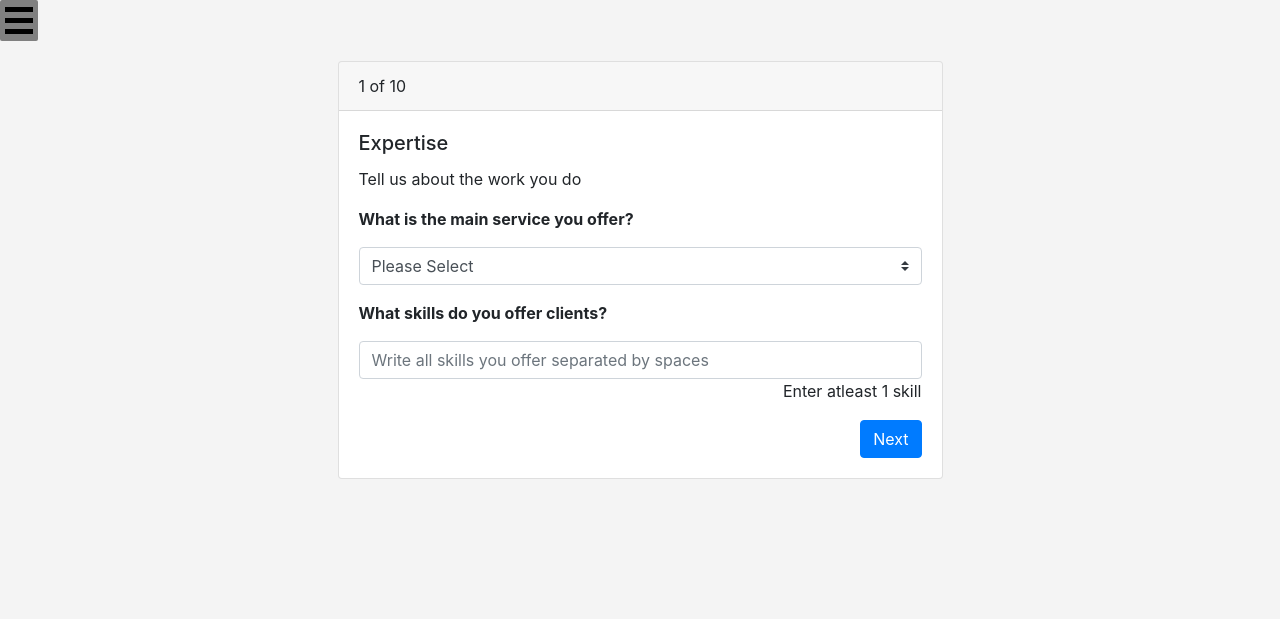
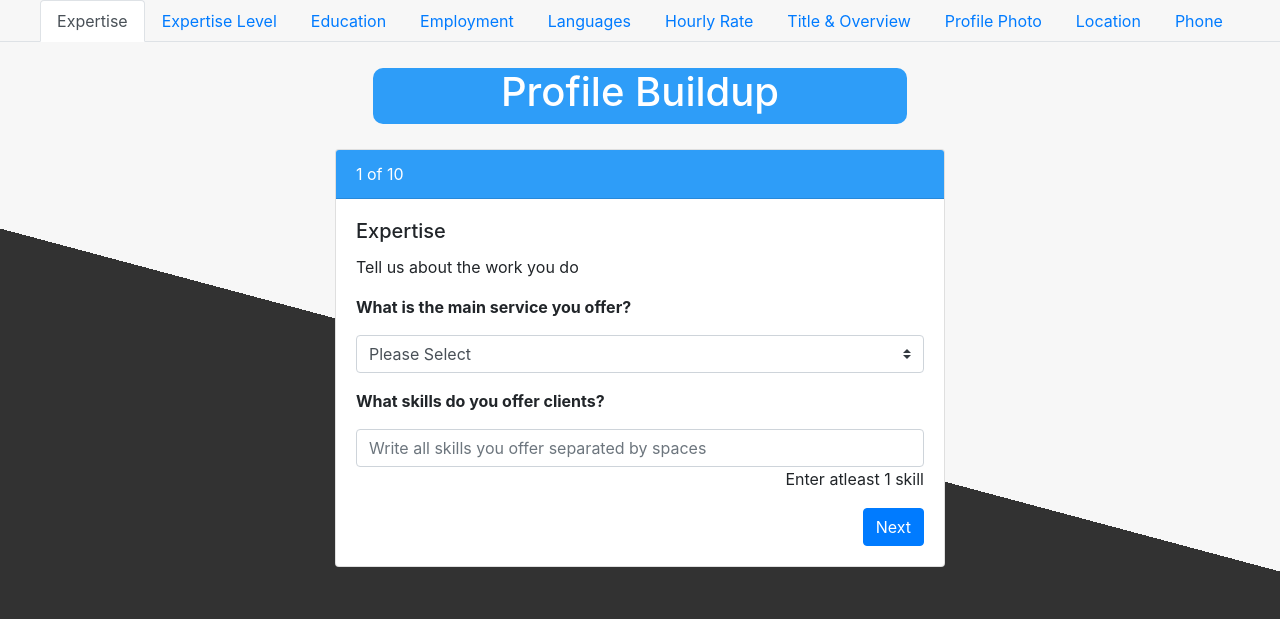
Before and after one commit to Lakshay-Batra/upwork, a PHP site: page /create-your-profile.html in a window 1280 px wide. Shown: the top 619 px of the page. Run offline with PHP 8.4, Linux system fonts and the light colour scheme; some libraries are stand-ins or nearby versions.

Commit message:
Work on Profile buildup page

```diff
--- a/create-your-profile.html
+++ b/create-your-profile.html
@@ -15,36 +15,61 @@
 
 </head>
 
-<body style="background-color: #f4f4f4;">
+<body class="create-your-profile-body">
 
     <!-- side navigation or off-canvas Menu -->
 
-    <div id="mySidenav" class="sidenav">
-        <a href="javascript:void(0)" class="closebtn" onclick="closeNav()">&times;</a>
-        <a href="#">Expertise</a>
-        <a href="#">Expertise Level</a>
-        <a href="#">Education</a>
-        <a href="#">Employment</a>
-        <a href="#">Languages</a>
-        <a href="#">Hourly Rate</a>
-        <a href="#">Title & Overview</a>
-        <a href="#">Employment</a>
-        <a href="">Profile Photo</a>
-        <a href="#">Location</a>
-        <a href="#">Phone</a>
+    <ul class="nav nav-tabs justify-content-center">
+        <li class="nav-item">
+            <a class="nav-link active" id="expertise-tab" data-toggle="tab" href="#Expertise" role="tab"
+                aria-controls="expertise" aria-selected="true">Expertise</a>
+        </li>
+        <li class="nav-item">
+            <a href="#Expertise-Level" class="nav-link" data-toggle="tab" role="tab" aria-controls="expertise-level"
+                aria-selected="true">Expertise Level</a>
+        </li>
+        <li class="nav-item">
+            <a href="#Education" class="nav-link" data-toggle="tab" role="tab" aria-controls="education"
+                aria-selected="true">Education</a>
+        </li>
+        <li class="nav-item">
+            <a href="#Employment" class="nav-link" data-toggle="tab" role="tab" aria-controls="employment"
+                aria-selected="true">Employment</a>
+        </li>
+        <li class="nav-item">
+            <a href="#Languages" class="nav-link" data-toggle="tab" role="tab" aria-controls="languages"
+                aria-selected="true">Languages</a>
+        </li>
+        <li class="nav-item">
+            <a href="#Hourly-Rate" class="nav-link" data-toggle="tab" role="tab" aria-controls="hourly-rate"
+                aria-selected="true">Hourly Rate</a>
+        </li>
+        <li class="nav-item">
+            <a href="#Title-Overview" class="nav-link" data-toggle="tab" role="tab" aria-controls="title-overview"
+                aria-selected="true">Title & Overview</a>
+        </li>
+        <li class="nav-item">
+            <a href="#Profile-Photo" class="nav-link" data-toggle="tab" role="tab" aria-controls="profile-photo"
+                aria-selected="true">Profile Photo</a>
+        </li>
+        <li class="nav-item">
+            <a href="#Location" class="nav-link" data-toggle="tab" role="tab" aria-controls="location"
+                aria-selected="true">Location</a>
+        </li>
+        <li class="nav-item">
+            <a href="#Phone" class="nav-link" data-toggle="tab" role="tab" aria-controls="phone"
+                aria-selected="true">Phone</a>
+        </li>
+    </ul>
+
+    <div class="heading row justify-content-md-center">
+        <div class="col-md-5">
+            <h1>Profile Buildup</h1>
         </div>
-
-    <!-- Use any element to open the sidenav -->
-    <div class="option-logo" onclick="openNav()">
-        <div></div>
-        <div></div>
-        <div></div>
     </div>
-
-    <!-- Add all page content inside this div if you want the side nav to push page content to the right (not used if you only want the sidenav to sit on top of the page -->
-    <div id="main">
-        <div class="row justify-content-md-center">
-            <div class="col-md-6">
+    <div class="tab-content row justify-content-md-center" id="myTabContent">
+        <!-- 1 -->
+        <div class="tab-pane fade show active col-md-6" id="Expertise" role="tabpanel" aria-labelledby="expertise-tab">
             <div class="card" style="text-align: left;">
                 <div class="card-header">
                     1 of 10
@@ -80,10 +105,172 @@
                 </div>
             </div>
         </div>
+
+        <!-- 2 -->
+        <div class="tab-pane fade col-md-6" id="Expertise-Level" role="tabpanel" aria-labelledby="expertise-level-tab">
+            <div class="card" style="text-align: left;">
+                <div class="card-header">
+                    2 of 10
+                </div>
+                <div class="card-body">
+                    <h5 class="card-title">Expertise Level</h5>
+                    <p class="card-text"><b>What is your level of expertise in this field out of 3 stars?</b></p>
+                    <div class="form-check">
+                        <input type="radio" class="form-chech-input" name="level" id="beginner">
+                        <label for="intermediate" class="form-check-label">Beginner &emsp;&emsp;⭐</label><br>
+                        <input type="radio" class="form-chech-input" name="level" id="intermediate">
+                        <label for="intermediate" class="form-check-label">Intermediate &nbsp;⭐⭐</label><br>
+                        <input type="radio" class="form-chech-input" name="level" id="expert">
+                        <label for="intermediate" class="form-check-label">Expert&emsp;&emsp;&emsp;&nbsp;⭐⭐⭐</label><br>
+                    </div>
+                    <div style="text-align: right; padding-top: 3%;">
+                        <a href="#" class="btn btn-primary">Next</a>
+                    </div>
+                </div>
+            </div>
+        </div>
+        <!-- 3 -->
+        <div class="tab-pane fade col-md-6" id="Education" role="tabpanel" aria-labelledby="education-tab">
+            <div class="card" style="text-align: left;">
+                <div class="card-header">
+                    3 of 10
+                </div>
+                <div class="card-body">
+                    <h5 class="card-title">Education</h5>
+                    <p class="card-text">
+                        <b>School</b>
+                        <input type="text" class="form-control" placeholder="Enter school name">
+                    </p>
+
+                    <p>
+                        <b>Area of study</b><span> (optional)</span>
+                        <input type="text" class="form-control" placeholder="Area of study">
+                    </p>
+
+                    <p>
+                        <b>Degree</b><span> (optional)</span>
+                        <input type="text" class="form-control" placeholder="Degree">
+                    </p>
+                    <p>
+                        <b>Dates Attended</b><span>(optional)</span><br>
+                        <span>From</span>
+                        <input class="form-control" type="date" id="datepicker" placeholder="From">
+                        <span>To</span>
+                        <input class="form-control" type="date" id="datepicker" placeholder="To">
+                    </p>
+                    <div style="text-align: right; padding-top: 3%;">
+                        <a href="#" class="btn btn-primary">Next</a>
+                    </div>
+                </div>
+            </div>
+        </div>
+        <!-- 4 -->
+        <div class="tab-pane fade col-md-6" id="Employment" role="tabpanel" aria-labelledby="employment-tab">
+            <div class="card" style="text-align: left;">
+                <div class="card-header">
+                    4 of 10
+                </div>
+                <div class="card-body">
+                    <h5 class="card-title">Employment</h5>
+                    <p class="card-text">...</p>
+                    <div style="text-align: right; padding-top: 3%;">
+                        <a href="#" class="btn btn-primary">Next</a>
+                    </div>
+                </div>
+            </div>
+        </div>
+        <!-- 5 -->
+        <div class="tab-pane fade col-md-6" id="Languages" role="tabpanel" aria-labelledby="languages-tab">
+            <div class="card" style="text-align: left;">
+                <div class="card-header">
+                    5 of 10
+                </div>
+                <div class="card-body">
+                    <h5 class="card-title">Languages Known</h5>
+                    <p class="card-text">...</p>
+                    <div style="text-align: right; padding-top: 3%;">
+                        <a href="#" class="btn btn-primary">Next</a>
+                    </div>
+                </div>
+            </div>
+        </div>
+        <!-- 6 -->
+        <div class="tab-pane fade col-md-6" id="Hourly-Rate" role="tabpanel" aria-labelledby="hourly-rate-tab">
+            <div class="card" style="text-align: left;">
+                <div class="card-header">
+                    6 of 10
+                </div>
+                <div class="card-body">
+                    <h5 class="card-title">Hourly Rate</h5>
+                    <p class="card-text">...</p>
+                    <div style="text-align: right; padding-top: 3%;">
+                        <a href="#" class="btn btn-primary">Next</a>
+                    </div>
+                </div>
+            </div>
+        </div>
+        <!-- 7 -->
+        <div class="tab-pane fade col-md-6" id="Title-Overview" role="tabpanel" aria-labelledby="title-overview-tab">
+            <div class="card" style="text-align: left;">
+                <div class="card-header">
+                    7 of 10
+                </div>
+                <div class="card-body">
+                    <h5 class="card-title">Title Overview</h5>
+                    <p class="card-text">...</p>
+                    <div style="text-align: right; padding-top: 3%;">
+                        <a href="#" class="btn btn-primary">Next</a>
+                    </div>
+                </div>
+            </div>
+        </div>
+        <!-- 8 -->
+        <div class="tab-pane fade col-md-6" id="Profile-Photo" role="tabpanel" aria-labelledby="profile-photo-tab">
+            <div class="card" style="text-align: left;">
+                <div class="card-header">
+                    8 of 10
+                </div>
+                <div class="card-body">
+                    <h5 class="card-title">Profile Photo</h5>
+                    <p class="card-text">...</p>
+                    <div style="text-align: right; padding-top: 3%;">
+                        <a href="#" class="btn btn-primary">Next</a>
+                    </div>
+                </div>
+            </div>
+        </div>
+        <!-- 9 -->
+        <div class="tab-pane fade col-md-6" id="Location" role="tabpanel" aria-labelledby="location-tab">
+            <div class="card" style="text-align: left;">
+                <div class="card-header">
+                    9 of 10
+                </div>
+                <div class="card-body">
+                    <h5 class="card-title">Location</h5>
+                    <p class="card-text">...</p>
+                    <div style="text-align: right; padding-top: 3%;">
+                        <a href="#" class="btn btn-primary">Next</a>
+                    </div>
+                </div>
+            </div>
+        </div>
+        <!-- 10 -->
+        <div class="tab-pane fade col-md-6" id="Phone" role="tabpanel" aria-labelledby="phone-tab">
+            <div class="card" style="text-align: left;">
+                <div class="card-header">
+                    10 of 10
+                </div>
+                <div class="card-body">
+                    <h5 class="card-title">Phone</h5>
+                    <p class="card-text">...</p>
+                    <div style="text-align: right; padding-top: 3%;">
+                        <a href="#" class="btn btn-primary">Next</a>
+                    </div>
+                </div>
             </div>
         </div>
 
-    <!-- side navigation or off-canvas Menu END -->
+    </div>
 
 
     <script src="https://code.jquery.com/jquery-3.4.1.slim.min.js"
--- a/style.css
+++ b/style.css
@@ -106,9 +106,10 @@ hr.green {
 }
 .option-logo {
     width: 38px;
-    background-color: grey;
+    background-color: whitesmoke;
     border-radius: 2px;
     padding: 1px 5px;
+    margin: 0.5% 0 0 0.5%;
 }
 .box {
     max-width: 400px;
@@ -118,71 +119,26 @@ hr.green {
     box-shadow: 5px 5px 15px -5px rgba(0, 0, 0, 0.3);
 }
 
-/* The side navigation menu */
-
-.sidenav {
-    height: 100%;
-    /* 100% Full-height */
-    width: 0;
-    /* 0 width - change this with JavaScript */
-    position: fixed;
-    /* Stay in place */
-    z-index: 1;
-    /* Stay on top */
-    top: 0;
-    left: 0;
-    background-color: #111;
-    /* Black*/
-    overflow-x: hidden;
-    /* Disable horizontal scroll */
-    padding-top: 60px;
-    /* Place content 60px from the top */
-    transition: 0.5s;
-    /* 0.5 second transition effect to slide in the sidenav */
-    text-align: left;
+/* create-your-profile */
+.create-your-profile-body {
+    background-color: #f7f7f7;
+    background-image: -webkit-linear-gradient(75deg, #323232 50%, #f7f7f7 50%);
+    margin: 0;
 }
 
-/* The navigation menu links */
-
-.sidenav a {
-    padding: 8px 8px 8px 32px;
-    text-decoration: none;
-    font-size: medium;
-    color: #818181;
-    display: block;
-    transition: 0.3s;
+.heading {
+    padding: 2% 0;
+    margin: 0;
 }
-
-/* When you mouse over the navigation links, change their color */
-
-.sidenav a:hover {
-    color: #f1f1f1;
+.heading div {
+    background-color:rgb(46, 157, 248);
+    border-radius: 10px;
+    color: white;
 }
-
-/* Position and style the close button (top right corner) */
-
-.sidenav .closebtn {
-    position: absolute;
-    top: 0;
-    right: 25px;
-    font-size: 36px;
-    margin-left: 50px;
+div.tab-content {
+    margin: 0;
 }
-
-/* Style page content - use this if you want to push the page content to the right when you open the side navigation */
-
-#main {
-    transition: margin-left .5s;
-    padding: 20px;
+.card-header {
+    background-color: rgb(46, 157, 248);
+    color: white;
 }
-
-/* On smaller screens, where height is less than 450px, change the style of the sidenav (less padding and a smaller font size) */
-
-@media screen and (max-height: 450px) {
-    .sidenav {
-        padding-top: 15px;
-    }
-    .sidenav a {
-        font-size: 18px;
-    }
-}
```
Also changed, not shown: create-your-profile.js (+3 -13 lines). Lines whose indentation alone changed are shown as unchanged.
